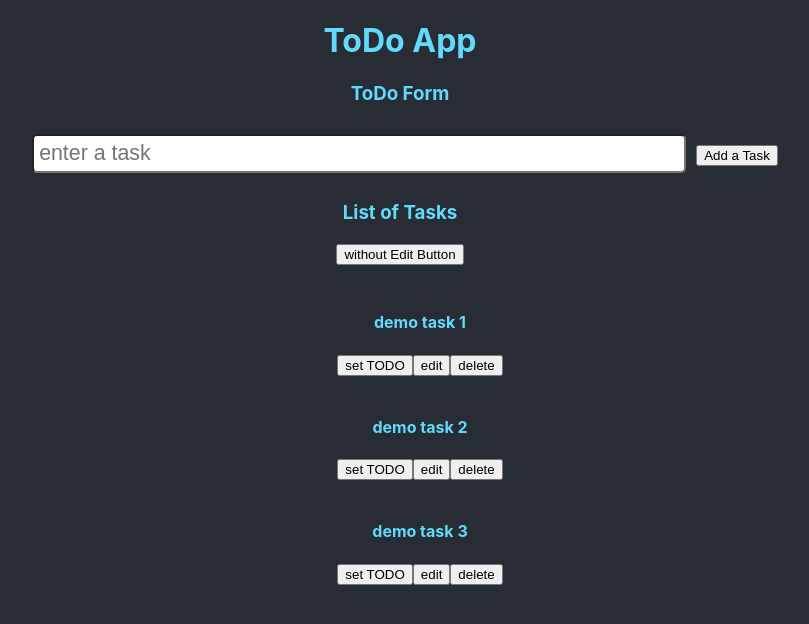
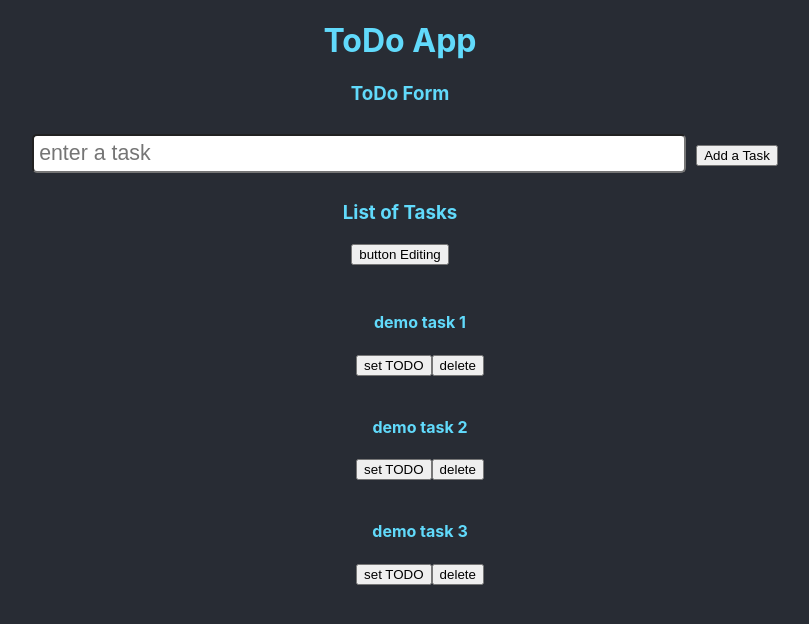
Before and after one commit to kleranscoding/todo-reducer-hook, a React (Create React App) app: page / in a window 1280 px wide. Shown: the top 624 px of the page, without its empty margins (240-1049 px from the left). Built offline with nearby package versions, Linux system fonts and the light colour scheme.

Commit message:
added inline editing

```diff
--- /dev/null
+++ b/src/components/TodoItemInlineEdit.js
@@ -0,0 +1,47 @@
+import React from "react";
+import '../css/TodoItem.css';
+
+
+/**
+ * TodoItem (inline editing)
+ * onClick name/title to enter input mode
+ * onBlur to save automatically and exit input mode
+ */
+const TodoItemInlineEdit = ({item, dispatch}) => {
+
+  const [name, setText] = React.useState(item.name);
+  const [isEdit, setEditMode] = React.useState(false);
+
+  const changeEditMode = () => setEditMode(!isEdit)
+
+  const editTodoItem = (id, editType) => dispatch({type: editType === "setRemove" ? "TODO_REMOVE" : editType === "setTodo" ? "TODO_PRIORITIZE" : "", id})
+
+  const saveText = (e, id, isSaving) => {
+    e.preventDefault();
+    if (isSaving) dispatch({type: "TODO_RENAME", id, name})
+    changeEditMode();
+  }
+
+  return (
+    <li data-id={item.id} >
+      {!isEdit ?
+        <h4 onClick={changeEditMode} className={item.priority ? "with-edit completed" : "with-edit incompleted"}
+          style={item.priority ? {textDecoration: "line-through"}: {}}>
+          {item.name}
+        </h4>
+        :
+        <input type="text" value={name} onChange={e => setText(e.target.value)} autoFocus={true} onBlur={e => saveText(e, item.id, true)}/>
+      }
+      <button onClick={() => editTodoItem(item.id,"setTodo")} >
+        {item.priority ? "set UNDO" : "set TODO"}
+      </button>
+      {/* <button onClick={changeEditMode}> edit </button> */}
+      <button onClick={() => editTodoItem(item.id,"setRemove")} >
+        delete
+      </button>
+    </li>
+  );
+
+}
+
+export default TodoItemInlineEdit;
--- a/src/components/TodoList.js
+++ b/src/components/TodoList.js
@@ -1,6 +1,8 @@
 import React from "react";
 import { useTodoContext } from "../utils/GlobalState";
 import TodoItemWithEdit from "./TodoItemWithEdit";
+import TodoItemInlineEdit from "./TodoItemInlineEdit";
+import '../css/TodoItem.css';
 
 /**
  * Styling
@@ -53,15 +55,15 @@ const TodoList = () => {
   return (
     <section>
       <h3> List of Tasks </h3>
-      <button onClick={toggleTodoListMode}>
-        {withEdit ? "without Edit Button" : "with Edit Button"}
+      <button onClick={toggleTodoListMode} disabled={state.length === 0} >
+        {!withEdit ? "inline Editing" : "button Editing"}
       </button>
       <ul style={styles.ul}>
         {
           state.map(item =>
             withEdit ?
-              <TodoItemWithEdit key={item.id} item={item} dispatch={dispatch} />
-            : <TodoItem key={item.id} item={item} dispatch={dispatch} />
+              <TodoItemInlineEdit key={item.id} item={item} dispatch={dispatch} />
+            : <TodoItemWithEdit key={item.id} item={item} dispatch={dispatch} />
           )
         }
       </ul>
--- /dev/null
+++ b/src/css/TodoItem.css
@@ -0,0 +1,11 @@
+.completed {
+  text-decoration: line-through;
+}
+
+.with-edit:hover {
+  cursor: pointer;
+}
+
+li {
+  margin: 10px;
+}
```
